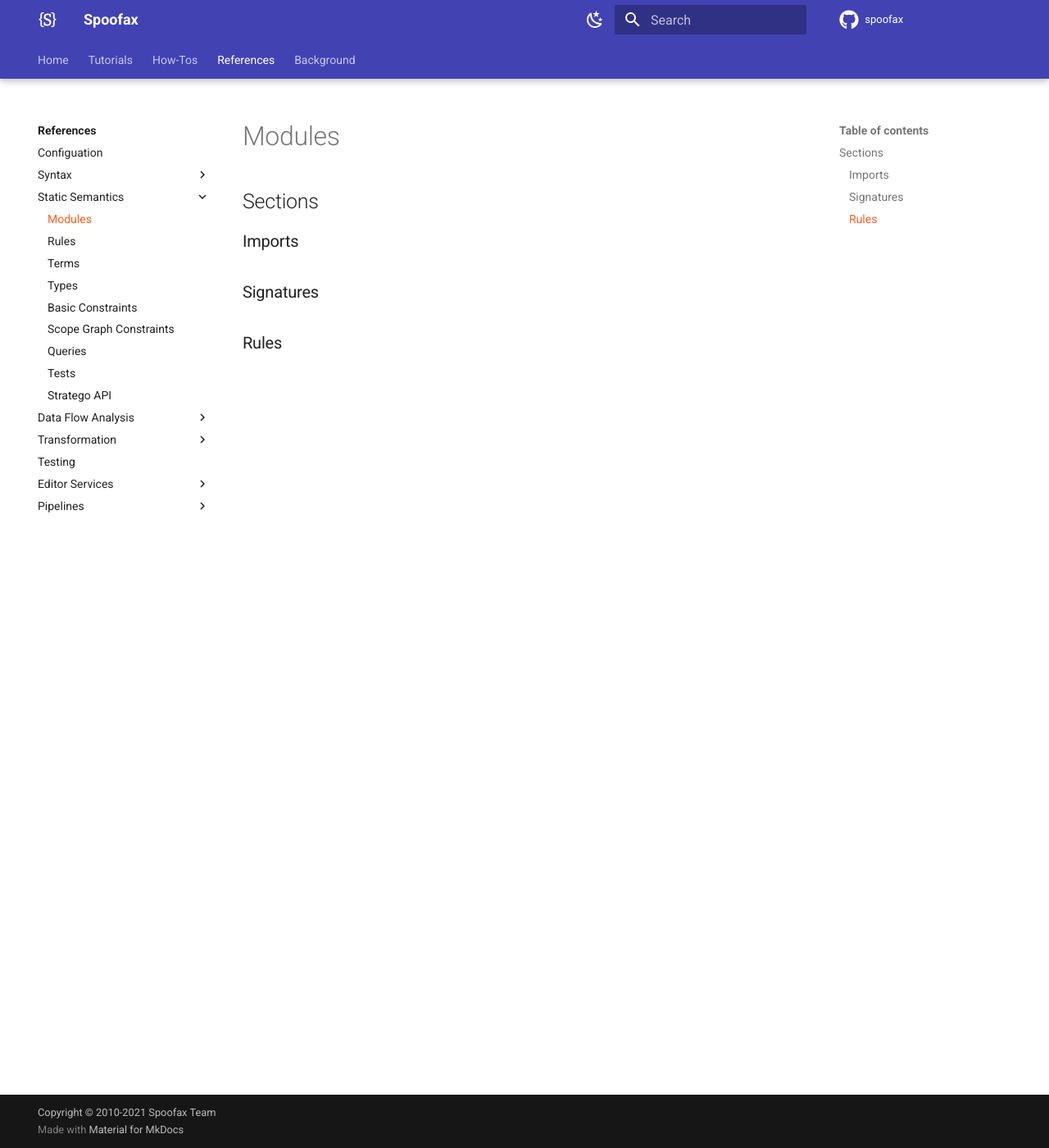
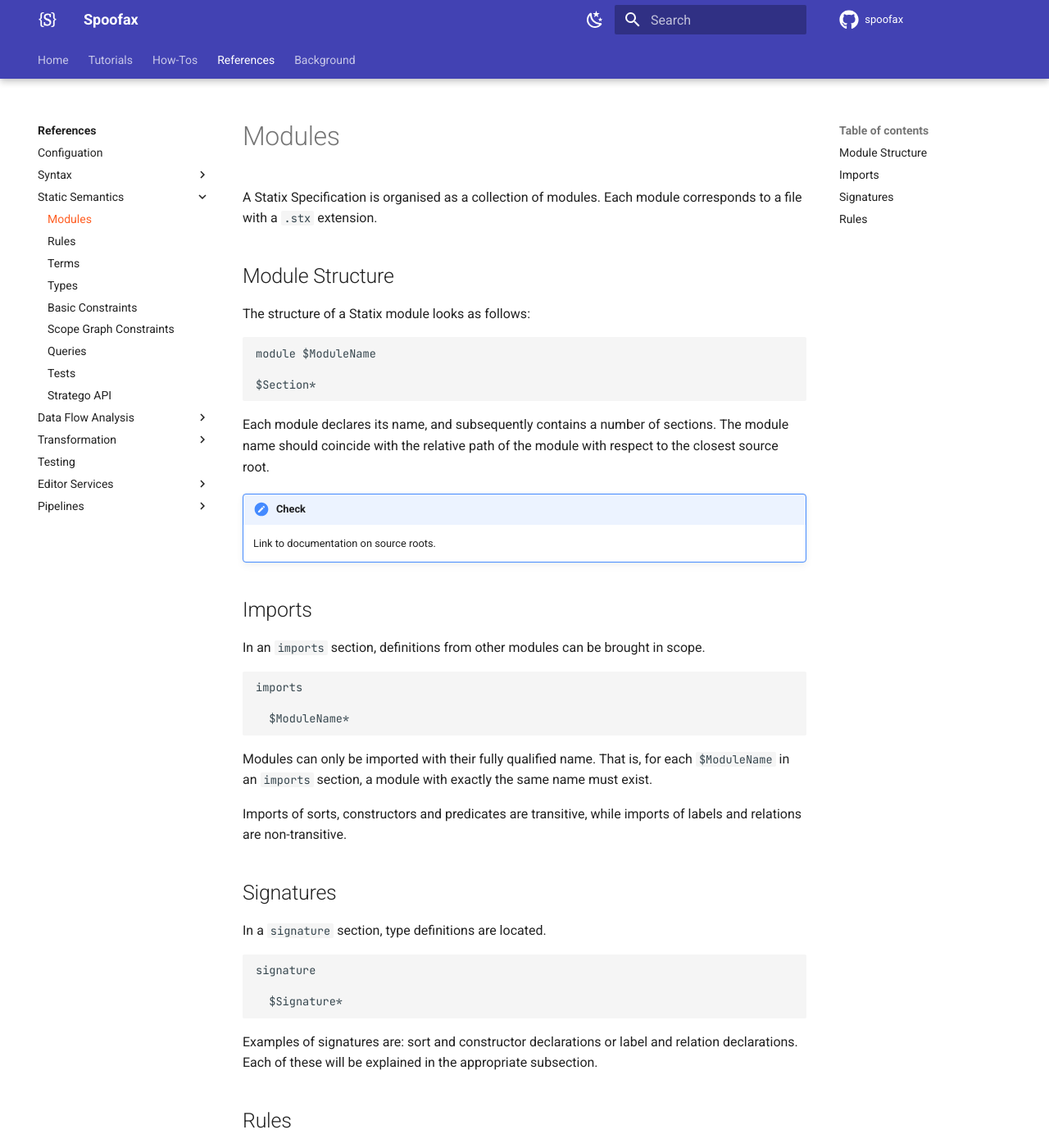
Before and after one commit to pdmosses/metaborg.github.io, an MkDocs documentation site: the page built from docs/references/statix/modules.md, in a window 1280 px wide and 1400 px high. Shown: the whole window at 82% size. Built offline with MkDocs 1.6.1 and Material for MkDocs 9.7.7, drawn with Linux system fonts in a browser that asks for light colours; comment, search, counter and statistics services are not loaded; some of the changed text lies outside the part shown.

Commit message:
Add documentation on modules.

````diff
--- a/docs/references/statix/modules.md
+++ b/docs/references/statix/modules.md
@@ -1,9 +1,61 @@
 # Modules
 
-## Sections
+A Statix Specification is organised as a collection of modules. Each module
+corresponds to a file with a `.stx` extension.
 
-### Imports
+## Module Structure
 
-### Signatures
+The structure of a Statix module looks as follows:
 
-### Rules
+```statix
+module $ModuleName
+
+$Section*
+```
+
+Each module declares its name, and subsequently contains a number of sections.
+The module name should coincide with the relative path of the module with respect
+to the closest source root.
+
+!!! check
+    Link to documentation on source roots.
+
+## Imports
+
+In an `imports` section, definitions from other modules can be brought in scope.
+
+```statix
+imports
+
+  $ModuleName*
+```
+
+Modules can only be imported with their fully qualified name. That is, for each
+`$ModuleName` in an `imports` section, a module with exactly the same name must exist.
+
+Imports of sorts, constructors and predicates are transitive, while imports of
+labels and relations are non-transitive.
+
+## Signatures
+
+In a `signature` section, type definitions are located.
+
+```statix
+signature
+
+  $Signature*
+```
+
+Examples of signatures are: sort and constructor declarations or label and relation
+declarations. Each of these will be explained in the appropriate subsection.
+
+## Rules
+
+In a `rules` section, the rules of a specification are defined. For more
+information on rules, see the [Rules](../rules) section.
+
+```statix
+rules
+
+  $RuleDeclaration*
+```
````
